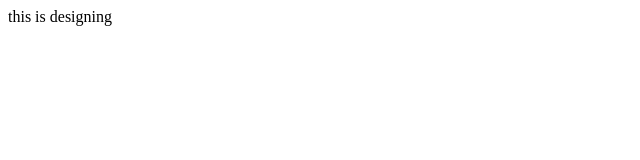
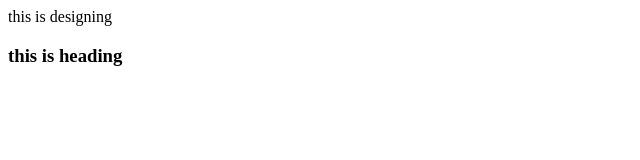
Before and after one commit to ismasha/fifth-class, a plain HTML site: page index.html in a window 1280 px wide. Shown: the whole page, without its empty margins (0-640 px from the left). Drawn offline with Linux system fonts and the light colour scheme.

Commit message:
designing

```diff
--- a/index.html
+++ b/index.html
@@ -1,3 +1,5 @@
 <html><head><title>webdesign</title></head>
-<body>this is designing </body>
+<body>this is designing
+    <h3>this is heading</h3>
+     </body>
 </html>
```
